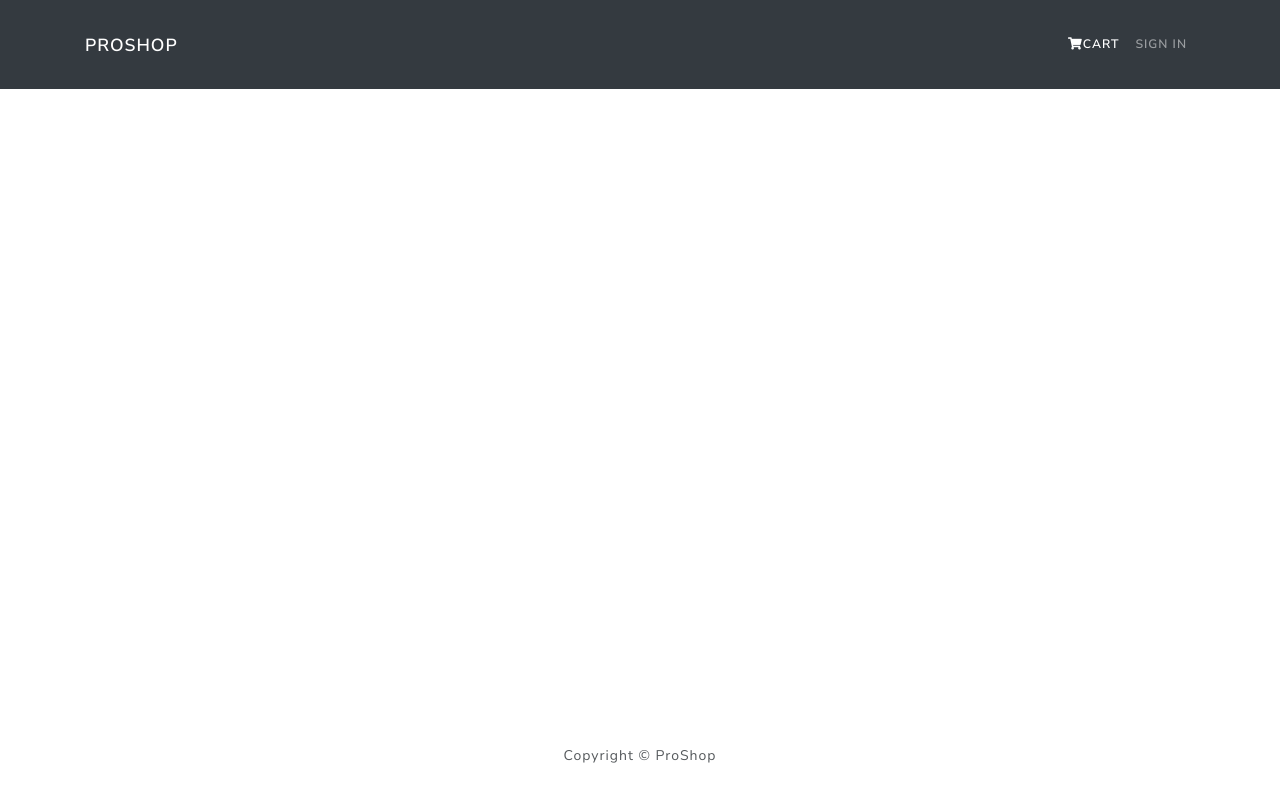
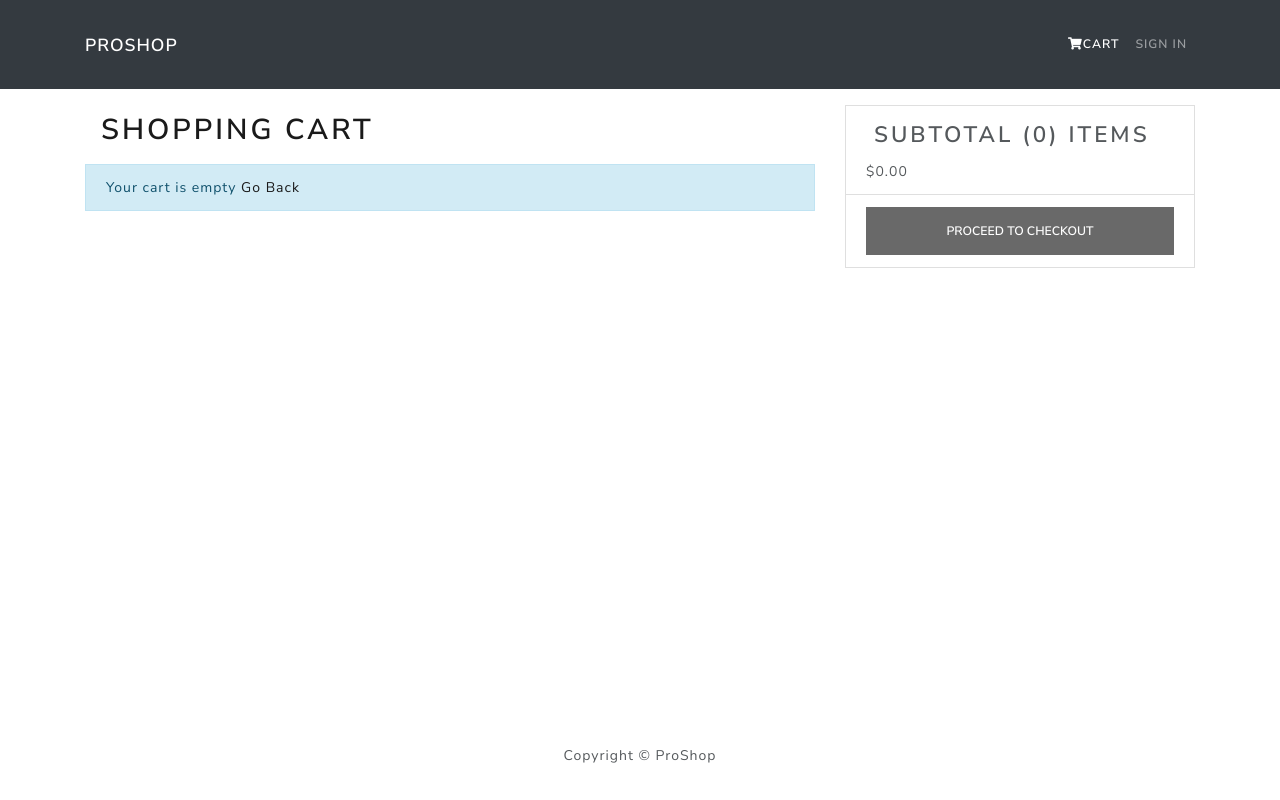
Before and after one commit to HaoLZz/MERN-eCommerce, a React (Create React App) app in the folder frontend/: page /cart in a window 1280 px wide. Built offline with nearby package versions, Linux system fonts and the light colour scheme.

Commit message:
Change to nested route for "/cart" path with child url ":id/qty=:qty"

```diff
--- a/frontend/src/App.js
+++ b/frontend/src/App.js
@@ -15,7 +15,9 @@ function App() {
           <Routes>
             <Route path="/" element={<HomeScreen />} />
             <Route path="/product/:id" element={<ProductScreen />} />
-            <Route path="/cart/:id/qty=:qty" element={<CartScreen />} />
+            <Route path="/cart" element={<CartScreen />}>
+              <Route path=":id/qty=:qty" />
+            </Route>
           </Routes>
         </Container>
       </main>
--- a/frontend/src/screens/CartScreen.js
+++ b/frontend/src/screens/CartScreen.js
@@ -1,5 +1,5 @@
 import React from 'react';
-import { Link, Outlet, useParams } from 'react-router-dom';
+import { Link, useParams } from 'react-router-dom';
 import {
   Row,
   Col,
```
